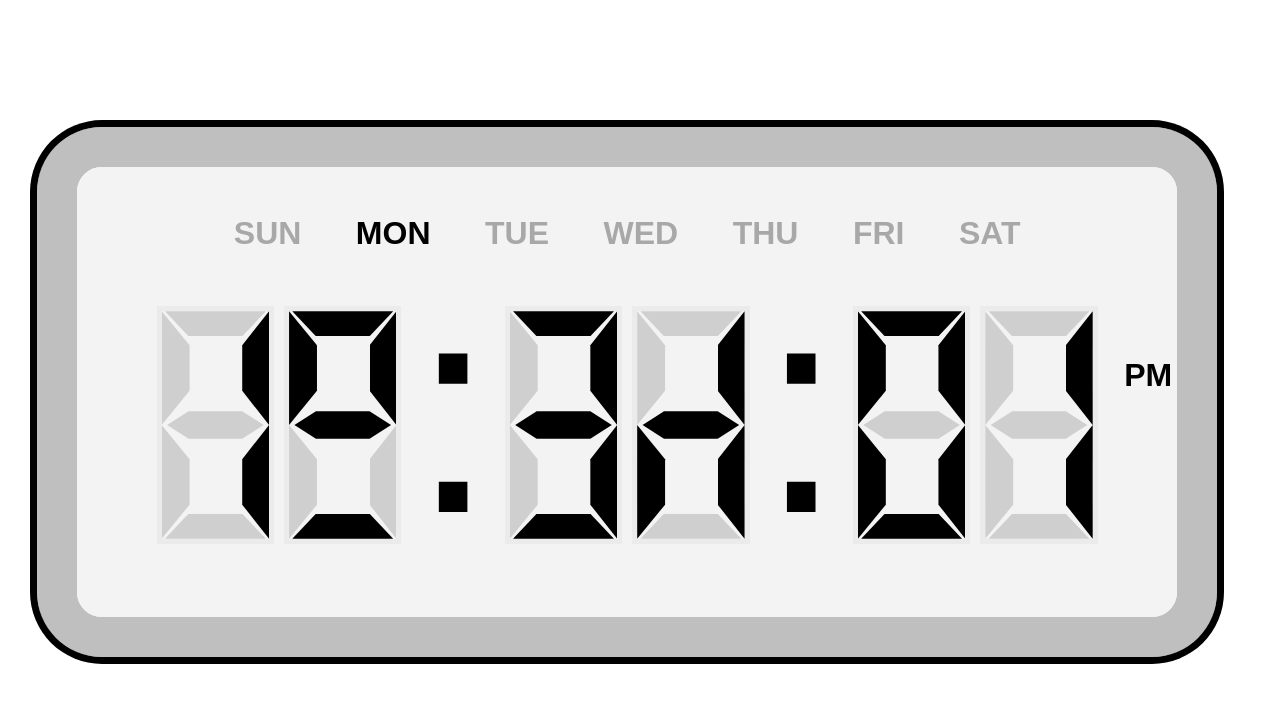
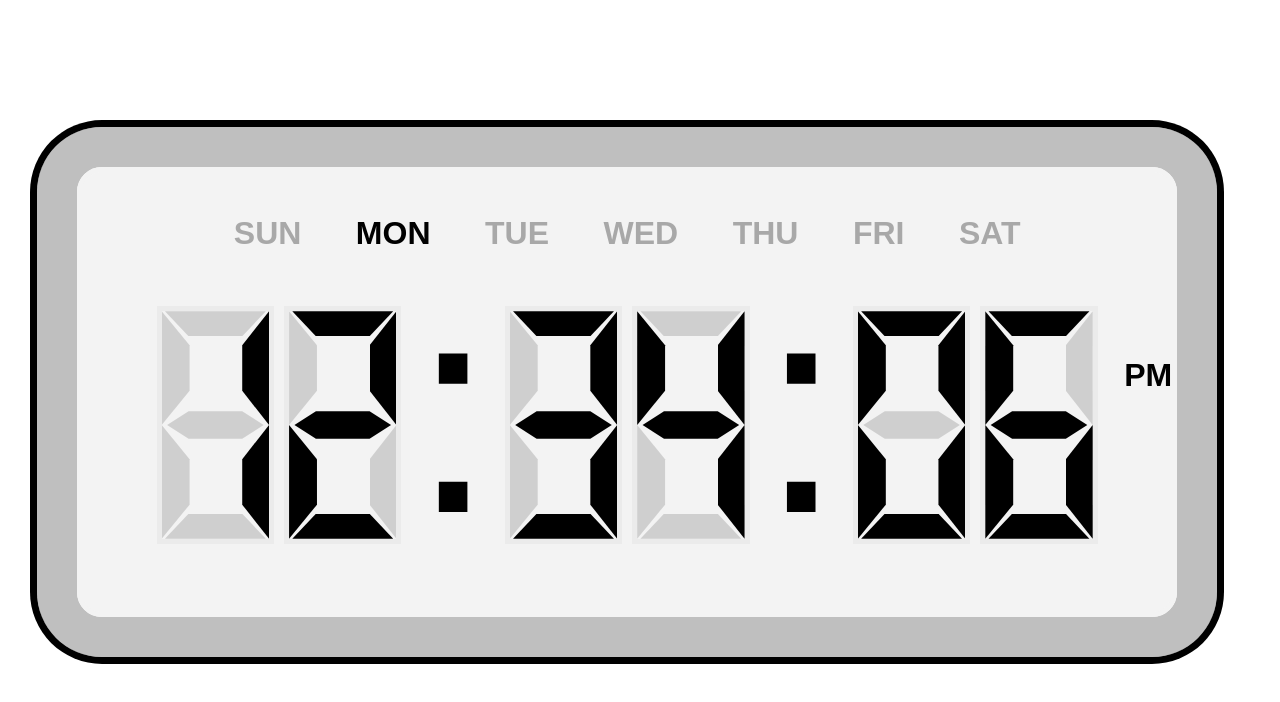
Before and after one commit to Afek-Sakaju/digital-clock-react, a React (Create React App) app: page / in a window 1280 px wide. Shown: the top 702 px of the page. Built offline with nearby package versions, Linux system fonts and the light colour scheme.

Commit message:
there was mistake that i placed d5Shape in the wrong place + added d7 to the active div's list of the number 9

```diff
--- a/src/base-components/Digit/Digit.jsx
+++ b/src/base-components/Digit/Digit.jsx
@@ -9,13 +9,12 @@ export function Digit({ value }) {
       {trapezoids.map((divNumber, index) => {
         const isActive = activeLinesByNumber[value].includes(divNumber);
 
+        console.log(`number:${value}, div: ${divNumber} is:${isActive}`);
         return (
           <div
             key={index}
             className={
-              isActive
-                ? `d${divNumber}Shape`
-                : `passive d${divNumber}Shape`
+              isActive ? `d${divNumber}Shape` : `passive d${divNumber}Shape`
             }
           ></div>
         );
--- a/src/base-components/Digit/Digit.scss
+++ b/src/base-components/Digit/Digit.scss
@@ -15,7 +15,7 @@
 
 .d2Shape {
   @include trapezoidLeftBase;
-  bottom: 0;
+  top: 0;
 }
 
 .d3Shape {
@@ -31,7 +31,7 @@
 
 .d5Shape {
   @include trapezoidLeftBase;
-  top: 0;
+  bottom: 0;
 }
 
 .d6Shape {
--- a/src/components/DigitsClock/DigitsClock.jsx
+++ b/src/components/DigitsClock/DigitsClock.jsx
@@ -28,7 +28,7 @@ export function DigitsClock({
           second: "numeric",
         })
       );
-    }, 120000); // return to 1000
+    }, 1000);
 
     return () => clearInterval(timerInterval);
   }, []);
```
